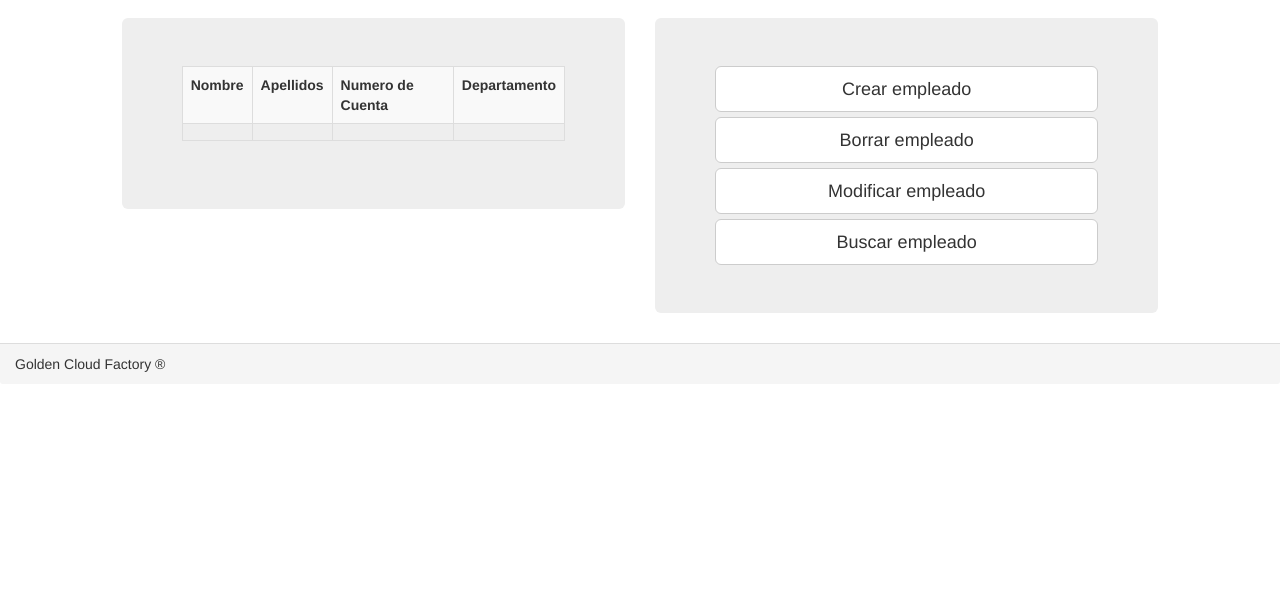
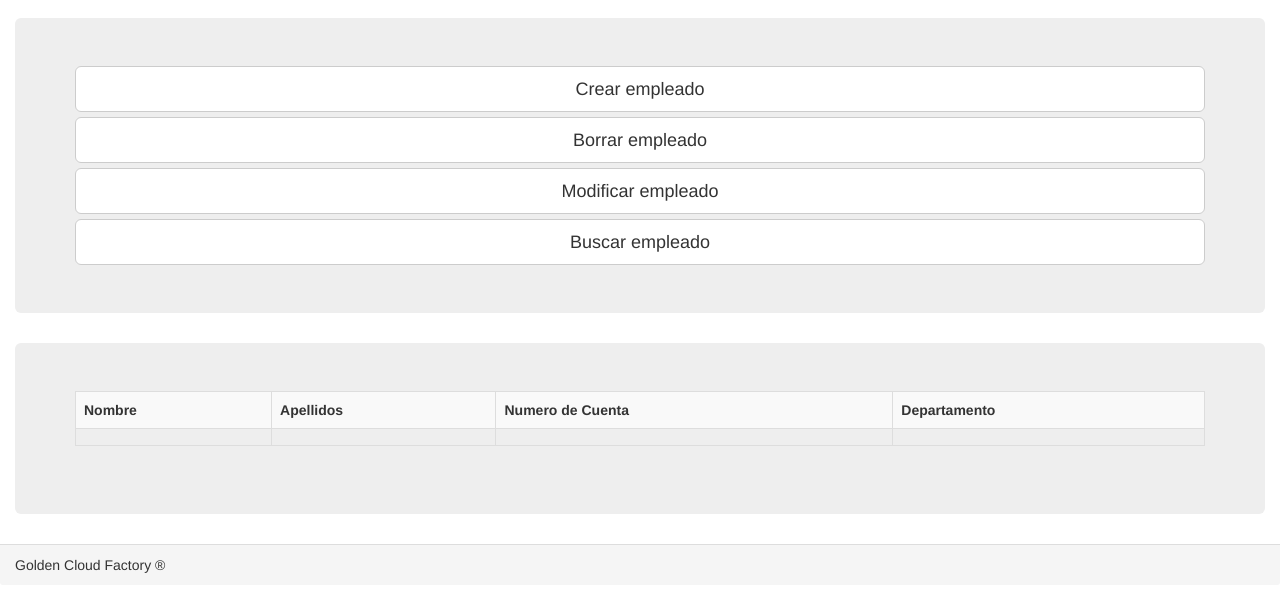
Before and after one commit to isa1374/Aw_Tarea3, a plain HTML site: page index.html in a window 1280 px wide. Shown: the part 206-800 px from the top of the page. Drawn offline with Linux system fonts and the light colour scheme.

Commit message:
Separación en secciones

```diff
--- a/index.html
+++ b/index.html
@@ -34,10 +34,17 @@
                 </form>
             </div>
         </nav>
-        <section class="container-fluid" id="CRUD">
-            <div class="row">
-                <div class="col-md-1"></div>
-                <div class="col-md-5" id="info_empleados">
+        <section class="container-fluid" id="Menu">
+                <div class="jumbotron" id="CRUD_Menu">
+                    <div class="btn-group-vertical-justified" role="group" aria-label="...">
+                        <button type="button" class="btn btn-default btn-lg btn-block">Crear empleado</button>
+                        <button type="button" class="btn btn-default btn-lg btn-block">Borrar empleado</button>
+                        <button type="button" class="btn btn-default btn-lg btn-block">Modificar empleado</button>
+                        <button type="button" class="btn btn-default btn-lg btn-block">Buscar empleado</button>
+                    </div>
+                </div>
+        </section>
+        <section class="container-fluid" id="tabla_empleados">
             <div class="jumbotron">
                     <table class="table table-striped table-bordered">
                         <tr>
@@ -54,19 +61,6 @@
                         </tr>
                     </table>
                 </div>
-                </div>
-                <div class="col-md-5" id="Menu_empleados">
-                    <div class="jumbotron" id="CRUD_Menu">
-                        <div class="btn-group-vertical-justified" role="group" aria-label="...">
-                            <button type="button" class="btn btn-default btn-lg btn-block">Crear empleado</button>
-                            <button type="button" class="btn btn-default btn-lg btn-block">Borrar empleado</button>
-                            <button type="button" class="btn btn-default btn-lg btn-block">Modificar empleado</button>
-                            <button type="button" class="btn btn-default btn-lg btn-block">Buscar empleado</button>
-                        </div>
-                    </div>
-                </div>
-                <div class="col-md-1"></div>
-            </div>
         </section>
         <footer class="panel-footer">Golden Cloud Factory &#174</footer>
     </body>
```
Lines whose indentation alone changed are shown as unchanged.
